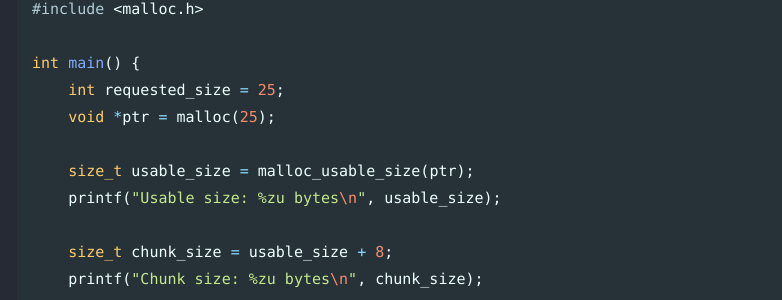
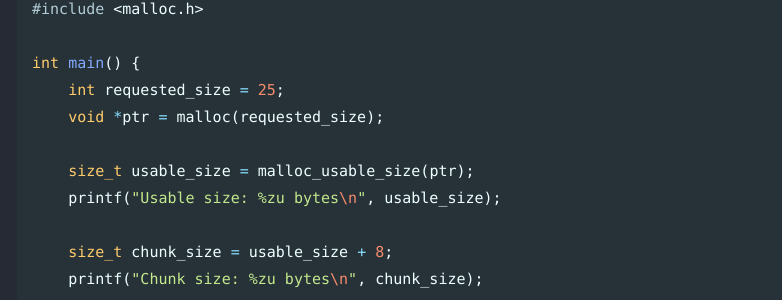
Before and after one commit to Connor-McCartney/Connor-McCartney.github.io, a Jekyll site: the page built from _pages/misc/malloc-and-tcache.md, in a window 1280 px wide and 900 px high, scrolled down 1458 px. Shown: the part 152-452 px from the top of the window, without its empty margins (3-785 px from the left). Built offline with Jekyll 4.4.1, drawn with Linux system fonts in a browser that asks for light colours; cached includes are drawn as plain includes.

Commit message:
Update malloc-and-tcache.md

```diff
--- a/_pages/misc/malloc-and-tcache.md
+++ b/_pages/misc/malloc-and-tcache.md
@@ -65,7 +65,7 @@ The other 8 bytes of metadata is stored right after the usable memory, and conta
 
 int main() {
     int requested_size = 25;
-    void *ptr = malloc(25);
+    void *ptr = malloc(requested_size);
 
     size_t usable_size = malloc_usable_size(ptr);
     printf("Usable size: %zu bytes\n", usable_size);
```
